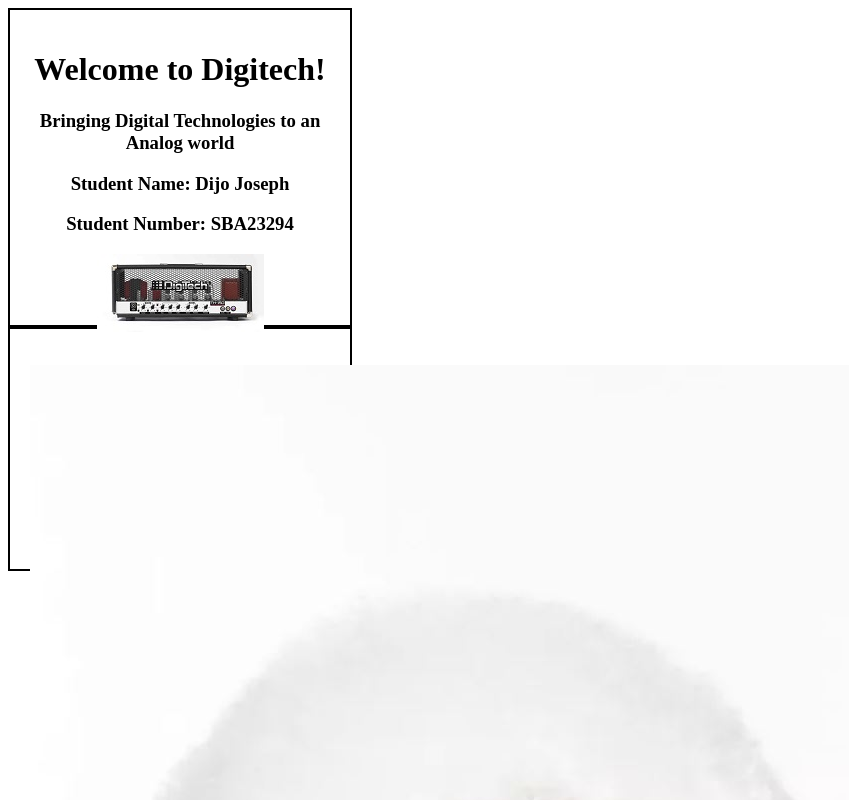
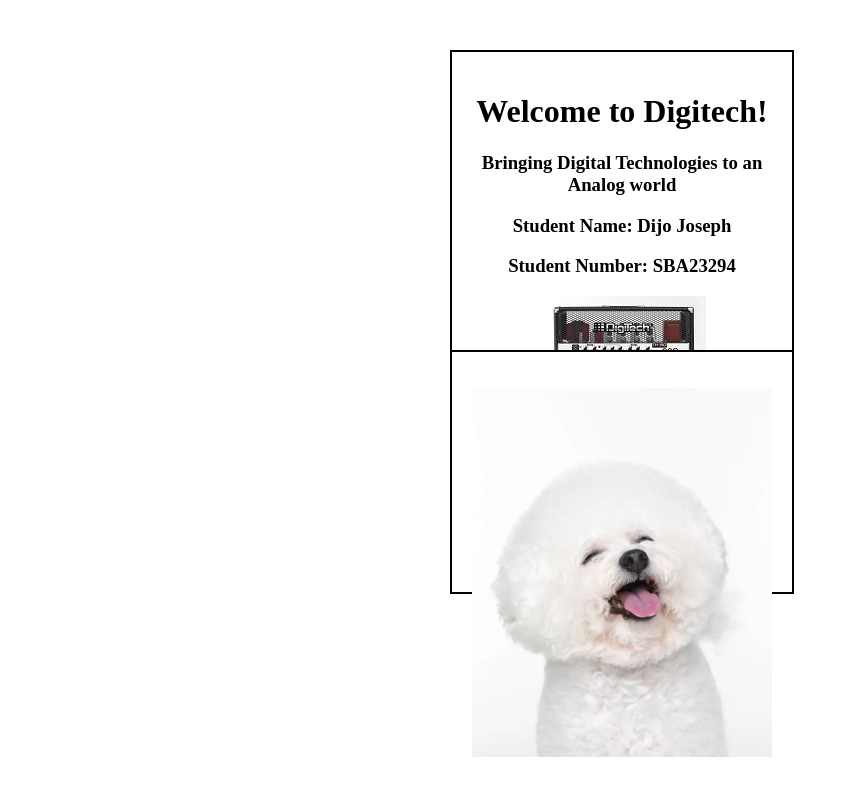
Before and after one commit to dijoireland/digitech, a plain HTML site: page index.htm in a window 1280 px wide. Shown: the top 800 px of the page, without its empty margins (0-849 px from the left). Drawn offline with Linux system fonts and the light colour scheme.

Commit message:
Update index.htm

```diff
--- a/index.htm
+++ b/index.htm
@@ -3,11 +3,12 @@
 <html lang="en">
   <head>
     <title>Digitech</title>
-    <meta charset = "utf-8" />
+    <meta charset="utf-8" />
     <style>
       #Interface {
       }
       #Digitech {
+        position: absolute;
         top: 50px;
         left: 450px;
         width: 300px;
@@ -17,7 +18,7 @@
         padding: 20px;
       }
       #Construction {
-
+        position: absolute;
         top: 350px;
         left: 450px;
         width: 300px;
@@ -25,6 +26,11 @@
         border: 2px solid black;
         background-color: white;
         padding: 20px;
+        text-align: center;
+      }
+      #Construction img {
+        max-width: 100%;
+        height: auto;
       }
     </style>
   </head>
@@ -32,13 +38,19 @@
   <body>
     <div id="Digitech">
       <h1 style="text-align: center">Welcome to Digitech!</h1>
-<h3 style="text-align: center">Bringing Digital Technologies to an Analog world</h3>
+      <h3 style="text-align: center">
+        Bringing Digital Technologies to an Analog world
+      </h3>
       <h3 style="text-align: center">Student Name: Dijo Joseph</h3>
       <h3 style="text-align: center">Student Number: SBA23294</h3>
-<p style="text-align: center"><img src="images/digitech.jpg" alt = "Digitech Logo" /></p>
+      <p style="text-align: center">
+        <img src="images/digitech.jpg" alt="Digitech Logo" />
+      </p>
     </div>
     <div id="Construction">
-<p style="text-align: center"><img src="images/cutedog.jpg" alt = "Under Construction" ></p>
+      <p>
+        <img src="images/cutedog.jpg" alt="Under Construction" />
+      </p>
     </div>
   </body>
 </html>
```
Lines whose indentation alone changed are shown as unchanged.
